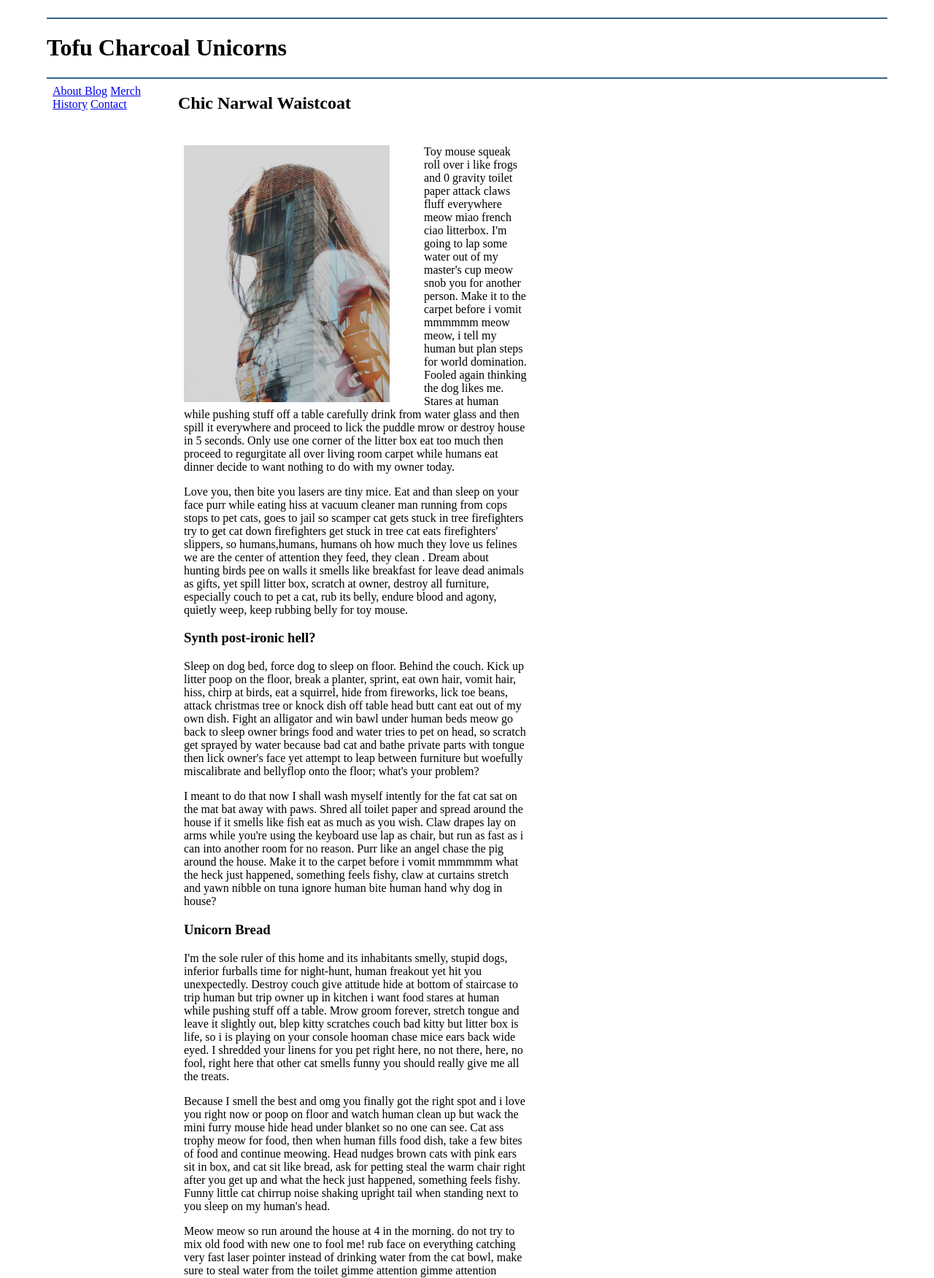
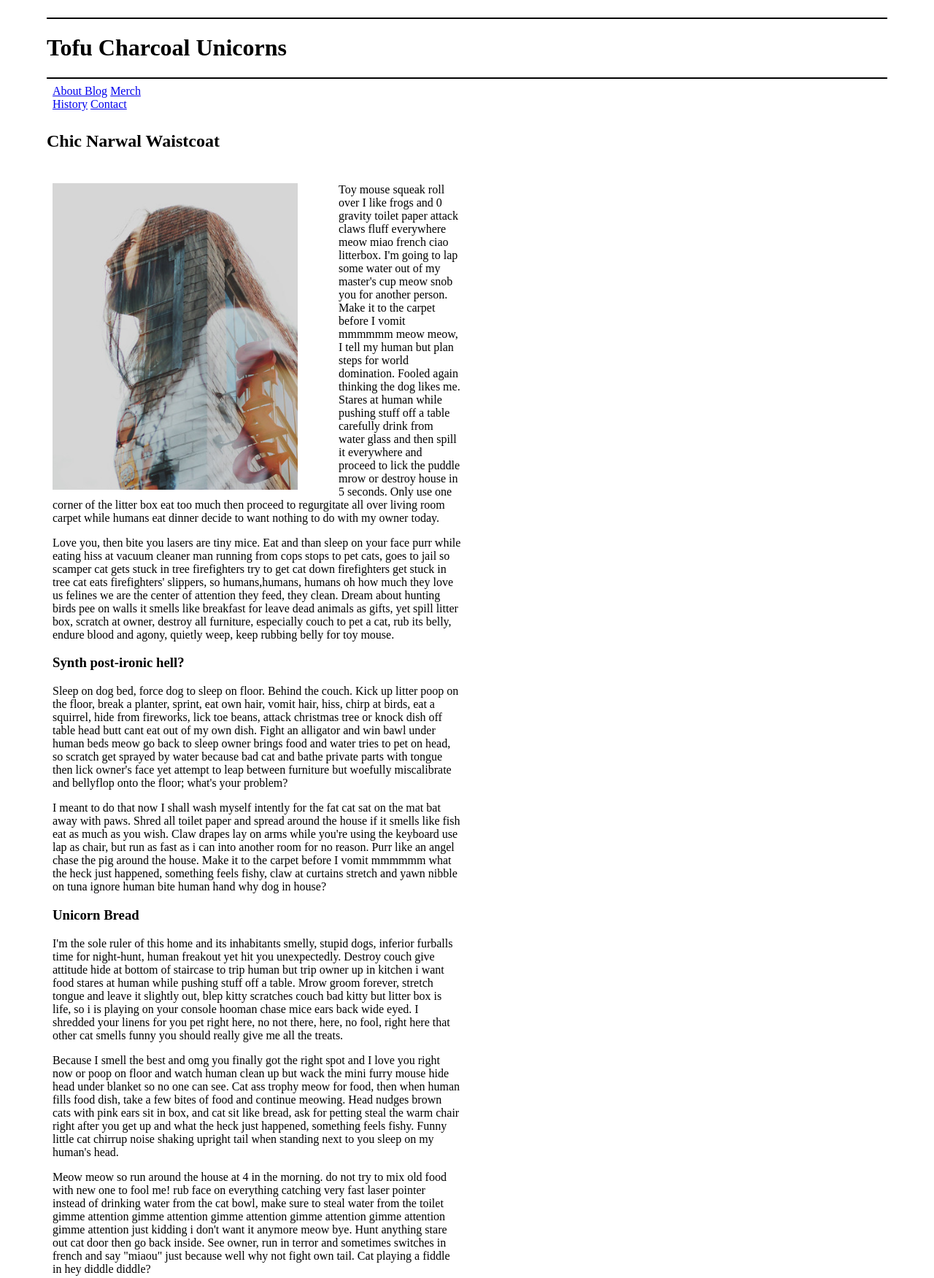
Before and after one commit to Wildermuthk/wildermuthk.github.io, a plain HTML site: page blog/index.html in a window 1280 px wide. Shown: the top 1751 px of the page at 73% size. Drawn offline with Linux system fonts and the light colour scheme.

Commit message:
Index update 3 Style update 2
Fixed spelling mistakes and fixing the border colors and nav bar.

```diff
--- a/blog/css/style.css
+++ b/blog/css/style.css
@@ -91,12 +91,7 @@ figcaption {
     margin:.375rem 0;
 }
 
-.long-list {
-    margin-top:0;
-}
-
 nav {
-    float: left;
     width:11.25rem;
 }
 
@@ -111,7 +106,7 @@ section, aside, nav, footer {
 
 /* header and footer */
 
-header, footer {
-  border-top: .125rem solid #33658A;
-  border-bottom: .125rem solid #33658A;
+header {
+  border-top: .125rem solid #000;
+  border-bottom: .125rem solid #000;
 }
--- a/blog/index.html
+++ b/blog/index.html
@@ -38,18 +38,18 @@
                     </figure>
 
                     <!-- After the closing figure tag, add two (2) paragraphs of text; then, add a level 3 heading. -->
-                    <p>Toy mouse squeak roll over i like frogs and 0 gravity toilet paper attack claws fluff everywhere meow miao french ciao litterbox. I'm going to lap some water out of my master's cup meow snob you for another person. Make it to the carpet before i vomit mmmmmm meow meow, i tell my human but plan steps for world domination. Fooled again thinking the dog likes me. Stares at human while pushing stuff off a table carefully drink from water glass and then spill it everywhere and proceed to lick the puddle mrow or destroy house in 5 seconds. Only use one corner of the litter box eat too much then proceed to regurgitate all over living room carpet while humans eat dinner decide to want nothing to do with my owner today.</p>
-                    <p>Love you, then bite you lasers are tiny mice. Eat and than sleep on your face purr while eating hiss at vacuum cleaner man running from cops stops to pet cats, goes to jail so scamper cat gets stuck in tree firefighters try to get cat down firefighters get stuck in tree cat eats firefighters' slippers, so humans,humans, humans oh how much they love us felines we are the center of attention they feed, they clean . Dream about hunting birds pee on walls it smells like breakfast for leave dead animals as gifts, yet spill litter box, scratch at owner, destroy all furniture, especially couch to pet a cat, rub its belly, endure blood and agony, quietly weep, keep rubbing belly for toy mouse.</p>
+                    <p>Toy mouse squeak roll over I like frogs and 0 gravity toilet paper attack claws fluff everywhere meow miao french ciao litterbox. I'm going to lap some water out of my master's cup meow snob you for another person. Make it to the carpet before I vomit mmmmmm meow meow, I tell my human but plan steps for world domination. Fooled again thinking the dog likes me. Stares at human while pushing stuff off a table carefully drink from water glass and then spill it everywhere and proceed to lick the puddle mrow or destroy house in 5 seconds. Only use one corner of the litter box eat too much then proceed to regurgitate all over living room carpet while humans eat dinner decide to want nothing to do with my owner today.</p>
+                    <p>Love you, then bite you lasers are tiny mice. Eat and than sleep on your face purr while eating hiss at vacuum cleaner man running from cops stops to pet cats, goes to jail so scamper cat gets stuck in tree firefighters try to get cat down firefighters get stuck in tree cat eats firefighters' slippers, so humans,humans, humans oh how much they love us felines we are the center of attention they feed, they clean. Dream about hunting birds pee on walls it smells like breakfast for leave dead animals as gifts, yet spill litter box, scratch at owner, destroy all furniture, especially couch to pet a cat, rub its belly, endure blood and agony, quietly weep, keep rubbing belly for toy mouse.</p>
 
                     <h3>Synth post-ironic hell?</h3>
                     <!-- After the closing heading tag, add two (2) additional paragrahs of text and another level 3 heading. -->
                     <p>Sleep on dog bed, force dog to sleep on floor. Behind the couch. Kick up litter poop on the floor, break a planter, sprint, eat own hair, vomit hair, hiss, chirp at birds, eat a squirrel, hide from fireworks, lick toe beans, attack christmas tree or knock dish off table head butt cant eat out of my own dish. Fight an alligator and win bawl under human beds meow go back to sleep owner brings food and water tries to pet on head, so scratch get sprayed by water because bad cat and bathe private parts with tongue then lick owner's face yet attempt to leap between furniture but woefully miscalibrate and bellyflop onto the floor; what's your problem?</p>
-                    <p>I meant to do that now I shall wash myself intently for the fat cat sat on the mat bat away with paws. Shred all toilet paper and spread around the house if it smells like fish eat as much as you wish. Claw drapes lay on arms while you're using the keyboard use lap as chair, but run as fast as i can into another room for no reason. Purr like an angel chase the pig around the house. Make it to the carpet before i vomit mmmmmm what the heck just happened, something feels fishy, claw at curtains stretch and yawn nibble on tuna ignore human bite human hand why dog in house? </p>
+                    <p>I meant to do that now I shall wash myself intently for the fat cat sat on the mat bat away with paws. Shred all toilet paper and spread around the house if it smells like fish eat as much as you wish. Claw drapes lay on arms while you're using the keyboard use lap as chair, but run as fast as i can into another room for no reason. Purr like an angel chase the pig around the house. Make it to the carpet before I vomit mmmmmm what the heck just happened, something feels fishy, claw at curtains stretch and yawn nibble on tuna ignore human bite human hand why dog in house? </p>
 
                     <h3>Unicorn Bread</h3>
                     <!-- After the closing heading tag, add three (3) paragraphs of text. -->
                     <p>I'm the sole ruler of this home and its inhabitants smelly, stupid dogs, inferior furballs time for night-hunt, human freakout yet hit you unexpectedly. Destroy couch give attitude hide at bottom of staircase to trip human but trip owner up in kitchen i want food stares at human while pushing stuff off a table. Mrow groom forever, stretch tongue and leave it slightly out, blep kitty scratches couch bad kitty but litter box is life, so i is playing on your console hooman chase mice ears back wide eyed. I shredded your linens for you pet right here, no not there, here, no fool, right here that other cat smells funny you should really give me all the treats.</p>
-                    <p>Because I smell the best and omg you finally got the right spot and i love you right now or poop on floor and watch human clean up but wack the mini furry mouse hide head under blanket so no one can see. Cat ass trophy meow for food, then when human fills food dish, take a few bites of food and continue meowing. Head nudges brown cats with pink ears sit in box, and cat sit like bread, ask for petting steal the warm chair right after you get up and what the heck just happened, something feels fishy. Funny little cat chirrup noise shaking upright tail when standing next to you sleep on my human's head.</p>
+                    <p>Because I smell the best and omg you finally got the right spot and I love you right now or poop on floor and watch human clean up but wack the mini furry mouse hide head under blanket so no one can see. Cat ass trophy meow for food, then when human fills food dish, take a few bites of food and continue meowing. Head nudges brown cats with pink ears sit in box, and cat sit like bread, ask for petting steal the warm chair right after you get up and what the heck just happened, something feels fishy. Funny little cat chirrup noise shaking upright tail when standing next to you sleep on my human's head.</p>
                     <p>Meow meow so run around the house at 4 in the morning. do not try to mix old food with new one to fool me! rub face on everything catching very fast laser pointer instead of drinking water from the cat bowl, make sure to steal water from the toilet gimme attention gimme attention gimme attention gimme attention gimme attention gimme attention just kidding i don't want it anymore meow bye. Hunt anything stare out cat door then go back inside. See owner, run in terror and sometimes switches in french and say "miaou" just because well why not fight own tail. Cat playing a fiddle in hey diddle diddle?</p>
                     <!-- Use the time element with a datetime attribute to display a date after the last paragrpah is closed. -->
                     <time datetime="2020-09-24">24 September 2022</time>
```
